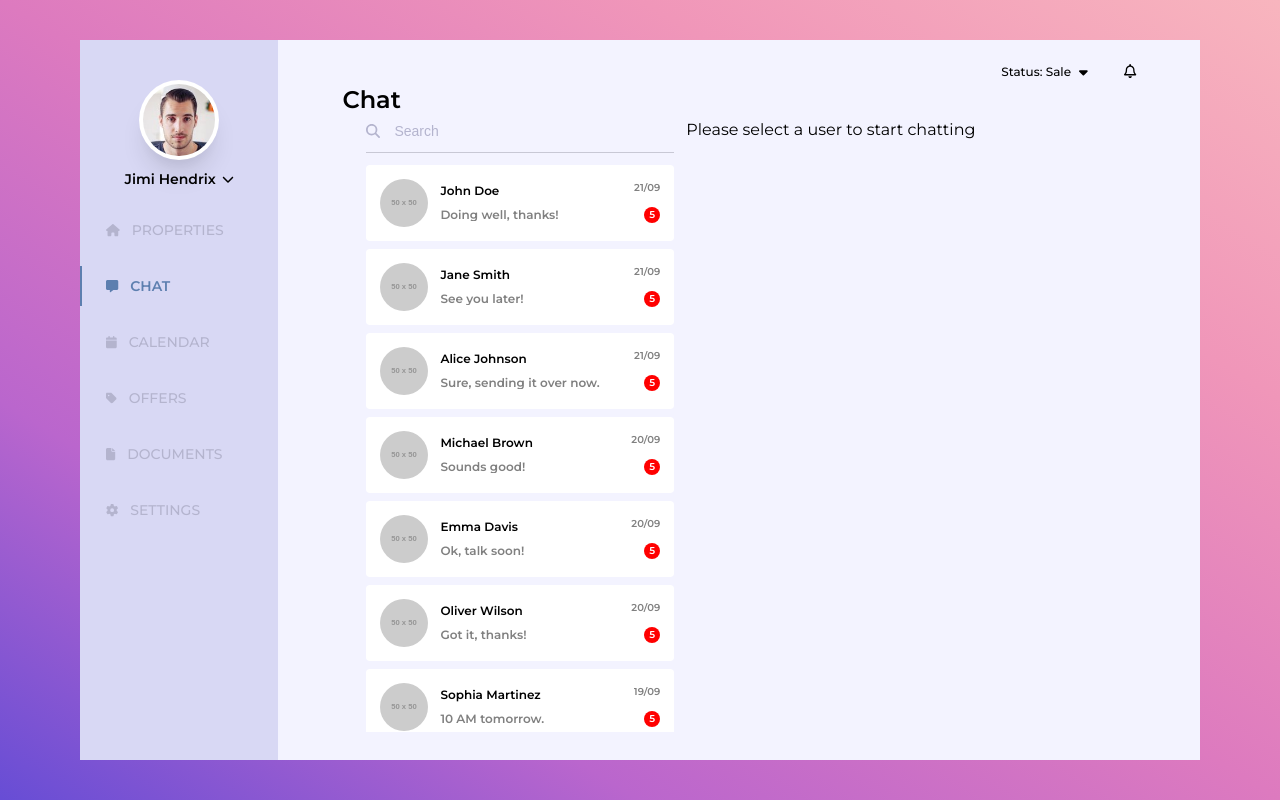
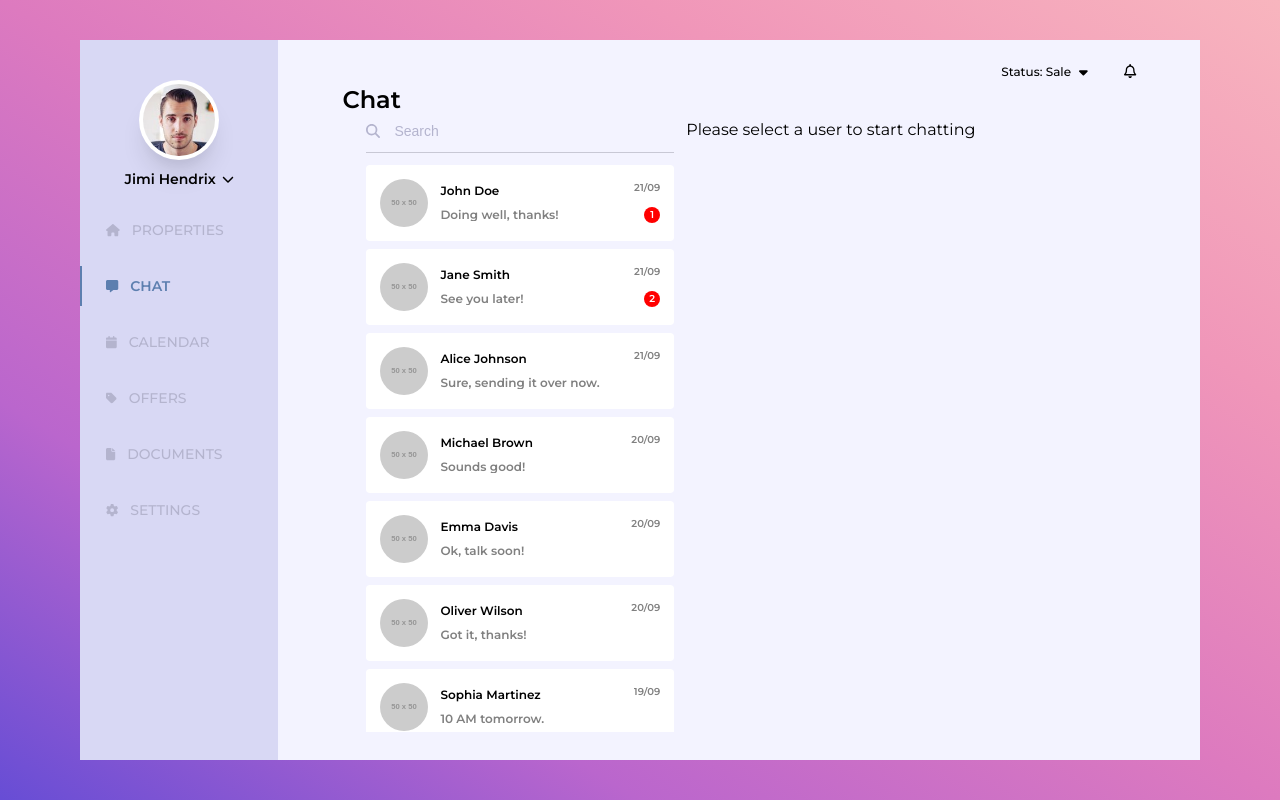
Before and after one commit to michaelthinh/Frontend-Chat-App, a React (Vite) app: page / in a window 1280 px wide. Built offline with nearby package versions, Linux system fonts and the light colour scheme.

Commit message:
Edit: Sort ChatList with timestamp, add unreadMessages to mockUsers

```diff
--- a/src/shared/components/ChatContainer/ChatList/SearchListItem/index.jsx
+++ b/src/shared/components/ChatContainer/ChatList/SearchListItem/index.jsx
@@ -1,11 +1,10 @@
 import classes from "./styles.module.css";
 
-// Helper function to format the time to dd/mm
 const formatDate = (time) => {
-    if (!time) return ""; // Handle cases where time is undefined or null
+    if (!time) return "";
     const date = new Date(time);
-    const day = String(date.getDate()).padStart(2, "0"); // Get day and add leading 0 if necessary
-    const month = String(date.getMonth() + 1).padStart(2, "0"); // Get month (0-indexed) and add leading 0
+    const day = String(date.getDate()).padStart(2, "0");
+    const month = String(date.getMonth() + 1).padStart(2, "0");
     return `${day}/${month}`;
 };
 
@@ -33,12 +32,18 @@ export default function SearchListItem({ user, onUserSelect }) {
                     </span>
                 </div>
                 <div className={classes.status}>
-                    {/* Use the helper function to format the lastMessageTime */}
                     <span className={classes.time}>
                         {formatDate(user.lastMessageTime)}
                     </span>
-                    <div className={classes.unread}>
-                        <span>5</span>
+                    <div
+                        className={classes.unread}
+                        style={
+                            user.unreadMessages === 0
+                                ? { opacity: "0" }
+                                : { opacity: "1" }
+                        }
+                    >
+                        <span>{user.unreadMessages}</span>
                     </div>
                 </div>
             </div>
--- a/src/shared/components/ChatContainer/ChatList/index.jsx
+++ b/src/shared/components/ChatContainer/ChatList/index.jsx
@@ -8,14 +8,30 @@ export default function ChatList({ users, onUserSelect }) {
     const [selectedUserId, setSelectedUserId] = useState(null);
     const [searchInput, setSearchInput] = useState("");
 
+    const sortedUsers = users
+        .filter((user) => user.chats.length > 0)
+        .sort((a, b) => {
+            const lastMessageA = a.chats[a.chats.length - 1];
+            const lastMessageB = b.chats[b.chats.length - 1];
+
+            if (!lastMessageA || !lastMessageB) return 0;
+
+            return lastMessageB.timestamp - lastMessageA.timestamp;
+        });
+
+    const filteredUsers = sortedUsers.filter((user) =>
+        user.name.toLowerCase().includes(searchInput.toLowerCase())
+    );
+
     const handleUserClick = (user) => {
         setSelectedUserId(user.id);
-        onUserSelect(user);
+
+        const updatedUsers = users.map((u) =>
+            u.id === user.id ? { ...u, unreadMessages: 0 } : u
+        );
+
+        onUserSelect({ ...user, unreadMessages: 0 });
     };
-
-    const filteredUsers = users.filter((user) =>
-        user.name.toLowerCase().includes(searchInput.toLowerCase())
-    );
 
     return (
         <div className={classes.chatList}>
@@ -35,8 +51,6 @@ export default function ChatList({ users, onUserSelect }) {
                     <SearchListItem
                         key={user.id}
                         user={user}
-                        lastMessage={user.lastMessage}
-                        lastMessageTime={user.lastMessageTime}
                         onUserSelect={() => handleUserClick(user)}
                     />
                 ))}
--- a/src/shared/components/ChatContainer/index.jsx
+++ b/src/shared/components/ChatContainer/index.jsx
@@ -5,13 +5,12 @@ import classes from "./styles.module.css";
 import { FontAwesomeIcon } from "@fortawesome/react-fontawesome";
 import ChatList from "./ChatList";
 import ChatWindow from "./ChatWindow";
-import { mockUsers as initialUsers } from "../../constants/mockUsers"; // Import mock users
+import { mockUsers as initialUsers } from "../../constants/mockUsers";
 
 export default function ChatContainer() {
     const [selectedUser, setSelectedUser] = useState(null);
     const [users, setUsers] = useState([]);
 
-    // Helper function to update lastMessage and lastMessageTime for each user
     const updateUsersWithLastMessage = (users) => {
         return users.map((user) => {
             const lastChat = user.chats[user.chats.length - 1];
@@ -23,18 +22,16 @@ export default function ChatContainer() {
         });
     };
 
-    // Load users from localStorage or fallback to mockUsers, and update lastMessage and lastMessageTime
     useEffect(() => {
         const storedUsers = localStorage.getItem("users");
         if (storedUsers) {
             const parsedUsers = JSON.parse(storedUsers);
-            setUsers(updateUsersWithLastMessage(parsedUsers)); // Update with lastMessage
+            setUsers(updateUsersWithLastMessage(parsedUsers));
         } else {
-            setUsers(updateUsersWithLastMessage(initialUsers)); // Initialize with mockUsers
+            setUsers(updateUsersWithLastMessage(initialUsers));
         }
     }, []);
 
-    // Update localStorage whenever users state changes
     useEffect(() => {
         if (users.length > 0) {
             localStorage.setItem("users", JSON.stringify(users));
@@ -46,7 +43,6 @@ export default function ChatContainer() {
         console.log("Selected User:", user);
     };
 
-    // Function to update the user's lastMessage and lastMessageTime after sending a new message
     const handleUpdateChats = (updatedUser) => {
         const updatedUsers = users.map((user) =>
             user.id === updatedUser.id
@@ -87,7 +83,7 @@ export default function ChatContainer() {
                 {selectedUser ? (
                     <ChatWindow
                         user={selectedUser}
-                        onUpdateChats={handleUpdateChats} // Pass function to update lastMessage and lastMessageTime
+                        onUpdateChats={handleUpdateChats}
                     />
                 ) : (
                     <div className="select-user-message">
--- a/src/shared/constants/mockUsers.js
+++ b/src/shared/constants/mockUsers.js
@@ -1,4 +1,4 @@
-import { getLastMessage, formatTimeSent } from "../../utils/timeFormatting";
+import { getLastMessage } from "../../utils/timeFormatting";
 
 export const mockUsers = [
     {
@@ -22,6 +22,7 @@ export const mockUsers = [
                 timestamp: 1695318600000,
             },
         ],
+        unreadMessages: 1,
     },
     {
         id: 2,
@@ -44,6 +45,7 @@ export const mockUsers = [
                 timestamp: 1695288600000,
             },
         ],
+        unreadMessages: 2,
     },
     {
         id: 3,
@@ -61,6 +63,7 @@ export const mockUsers = [
                 timestamp: 1695258000000,
             },
         ],
+        unreadMessages: 0,
     },
     {
         id: 4,
@@ -78,6 +81,7 @@ export const mockUsers = [
                 timestamp: 1695228000000,
             },
         ],
+        unreadMessages: 0,
     },
     {
         id: 5,
@@ -95,6 +99,7 @@ export const mockUsers = [
                 timestamp: 1695198000000,
             },
         ],
+        unreadMessages: 0,
     },
     {
         id: 6,
@@ -112,6 +117,7 @@ export const mockUsers = [
                 timestamp: 1695168000000,
             },
         ],
+        unreadMessages: 0,
     },
     {
         id: 7,
@@ -129,6 +135,7 @@ export const mockUsers = [
                 timestamp: 1695138000000,
             },
         ],
+        unreadMessages: 0,
     },
     {
         id: 8,
@@ -146,6 +153,7 @@ export const mockUsers = [
                 timestamp: 1695108000000,
             },
         ],
+        unreadMessages: 0,
     },
     {
         id: 9,
@@ -163,6 +171,7 @@ export const mockUsers = [
                 timestamp: 1695078000000,
             },
         ],
+        unreadMessages: 0,
     },
     {
         id: 10,
@@ -180,6 +189,7 @@ export const mockUsers = [
                 timestamp: 1695048000000,
             },
         ],
+        unreadMessages: 0,
     },
 ];
 
```
